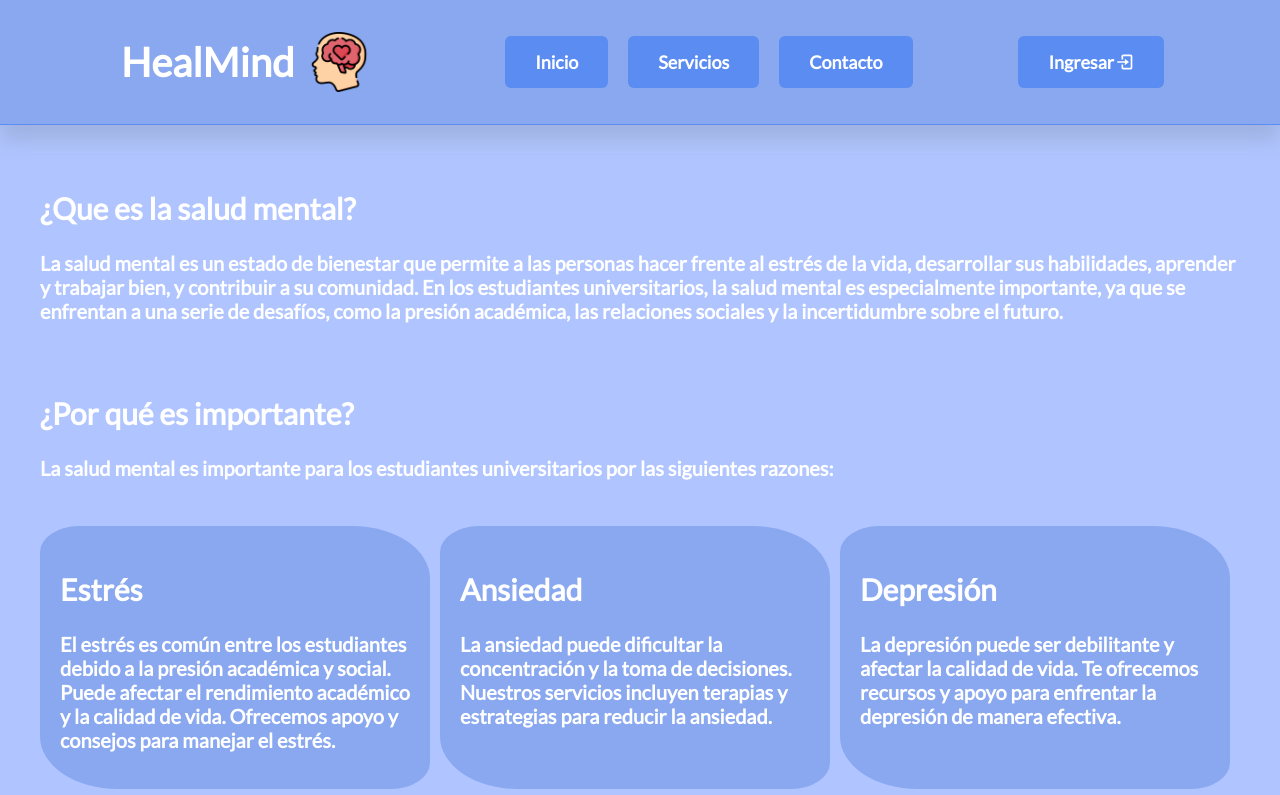
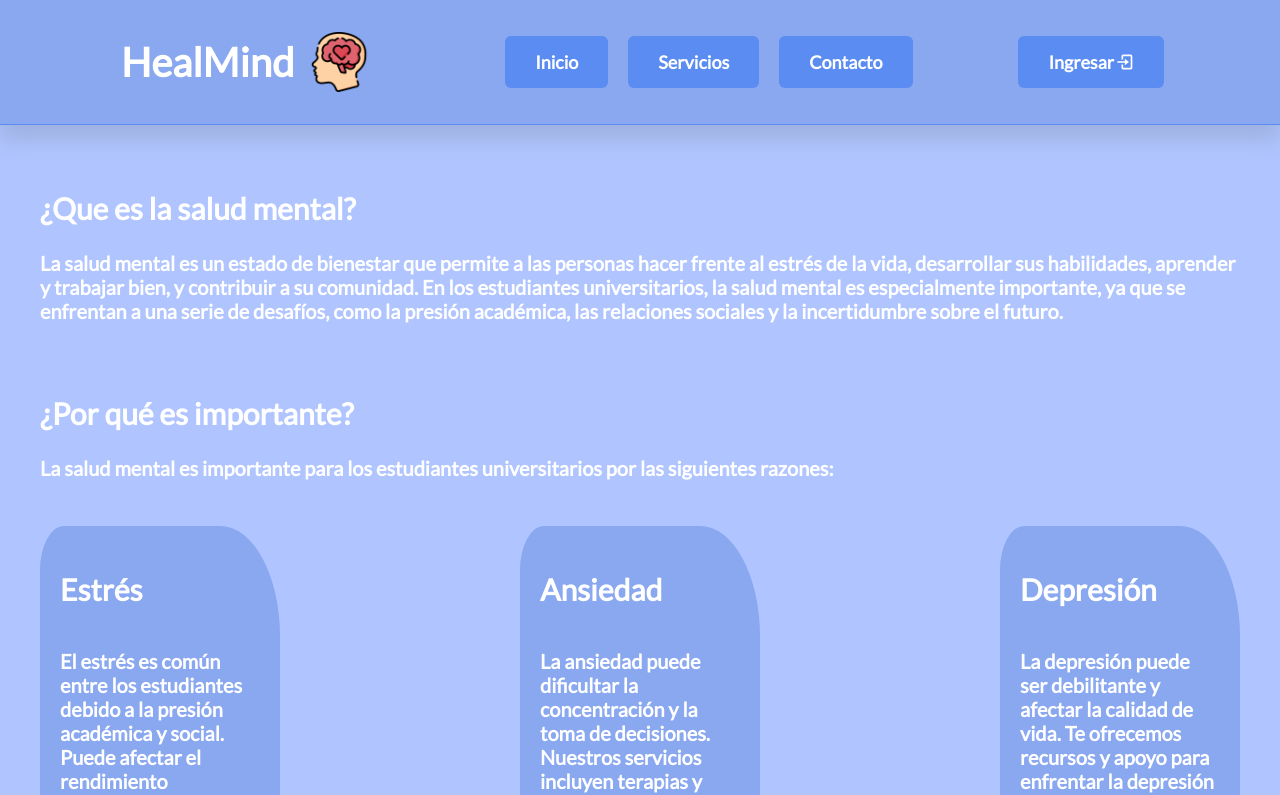
Before and after one commit to bracossj/Healmind_prototipo, a React (Vite) app in the folder frontend/: page / in a window 1280 px wide. Shown: the top 795 px of the page. Built offline with nearby package versions, Linux system fonts and the light colour scheme.

Commit message:
updated_2 (home & buttons)

```diff
--- a/frontend/src/styles/home.css
+++ b/frontend/src/styles/home.css
@@ -78,12 +78,16 @@ body {
 .section_disorders {
     display: flex;
     justify-content: space-between;
+    height: 20rem;
+    gap: 1rem;
 }
 
 .disorders {
-    flex: 1;
+    display: flex;
+    flex-direction: column;
     background-color: #89a8f0;
     padding: 20px;
-    border-radius: 10% 20%;
-    margin-right: 10px;
+    width: 200px;
+    height: 400px;
+    border-radius: 10% 25%;
 }
```
